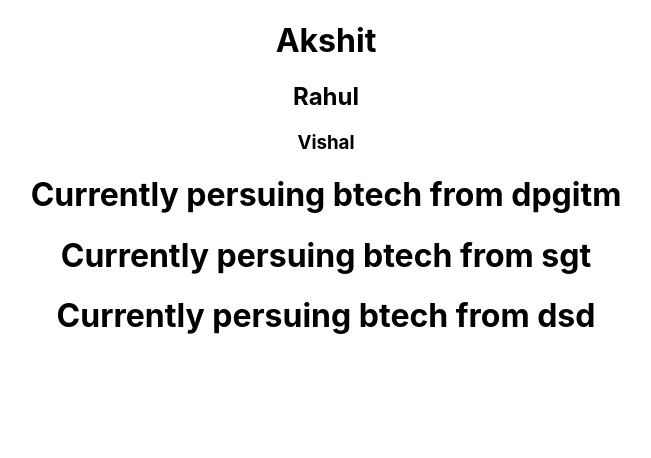
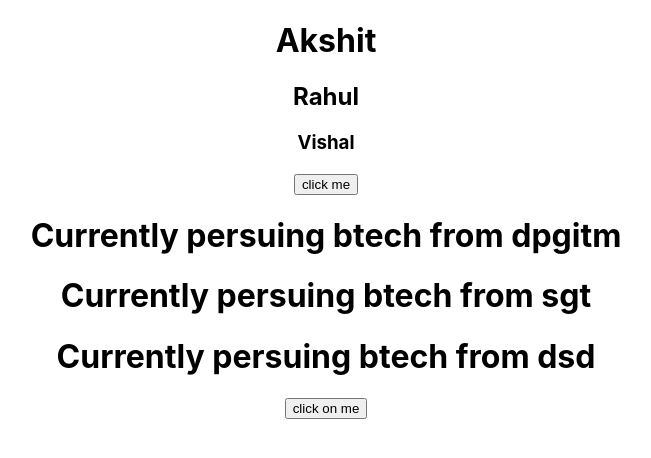
Before and after one commit to Akshit-Kumar098/react-learning, a React (Create React App) app: page / in a window 1280 px wide. Shown: the top 458 px of the page, without its empty margins (314-965 px from the left). Built offline with nearby package versions, Linux system fonts and the light colour scheme.

Commit message:
onclickbutton

```diff
--- a/src/App.js
+++ b/src/App.js
@@ -10,15 +10,20 @@
       <Student/>
       <Useme/>
     </div>
+
   );
+
 }
 
 function Student(){
+
   return(
    <div>
      <h1>Akshit</h1>
      <h2>Rahul</h2>
      <h3>Vishal</h3>
+     <button onClick={btn}>click me</button>
+
    </div>
 
   )
@@ -33,11 +38,19 @@
           <h1>Currently persuing btech from dpgitm</h1>
           <h1>Currently persuing btech from sgt</h1>
           <h1>Currently persuing btech from dsd</h1>
+          <button onClick={()=>alert("hey")}>click on me </button>
           </div>
       )
   }
 
 }
+function btn(){
+  return(
+    alert("hello")
+  )
+}
+
+
 
 
 export default App;
```
